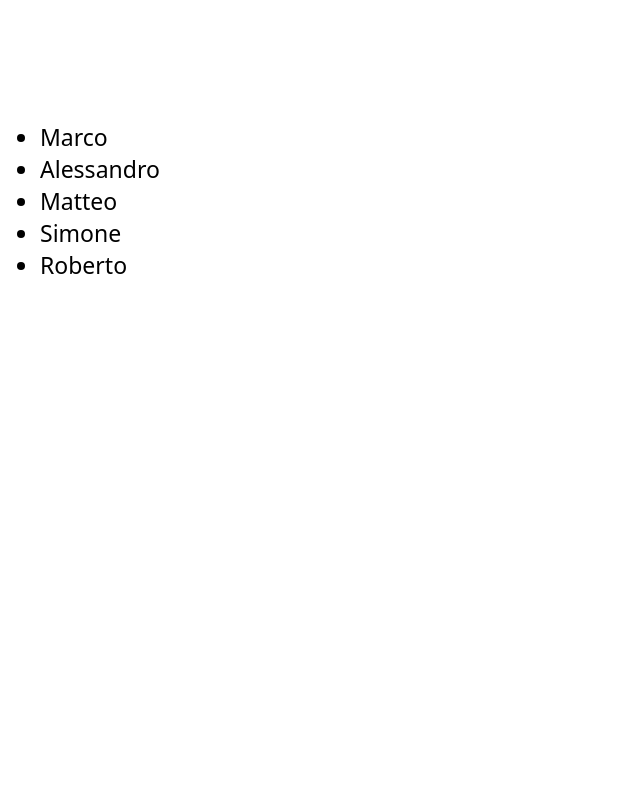
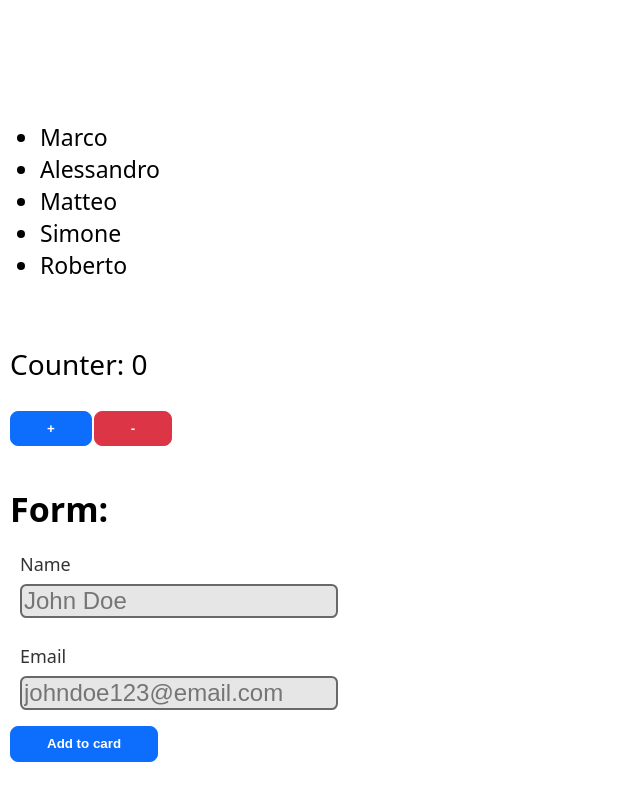
Before and after one commit to capurrooalessandro/aulab-selfwork-introduzione-react, a React (Vite) app: page / in a window 1280 px wide. Shown: the part 695-1495 px from the top of the page, without its empty margins (0-640 px from the left). Before the commit the page ends 1082 px from the top, so only its background shows below. Built offline with nearby package versions, Linux system fonts and the light colour scheme.

Commit message:
added card and form components (Selfwork State Management)

```diff
--- a/index.html
+++ b/index.html
@@ -5,7 +5,7 @@
 	<meta charset="UTF-8" />
 	<link rel="icon" type="image/svg+xml" href="/vite.svg" />
 	<meta name="viewport" content="width=device-width, initial-scale=1.0" />
-	<title>Selfwork "Introduzione a React" | Aulab - Specializzazione React</title>
+	<title>Selfwork Specializzazione React | Aulab</title>
 </head>
 
 <body>
--- a/src/App.jsx
+++ b/src/App.jsx
@@ -1,6 +1,8 @@
 import Navbar from "./components/Navbar";
 import Header from "./components/Header";
 import List from "./components/List";
+import Counter from "./components/Counter";
+import Form from "./components/Form";
 
 export default function App() {
 	const list = ["Marco", "Alessandro", "Matteo", "Simone", "Roberto"]
@@ -9,6 +11,8 @@ export default function App() {
 			<Navbar/>
 			<Header title="Titolo"/>
 			<List list={list}></List>
+			<Counter/>
+			<Form/>
 		</>
 	)
 }
--- /dev/null
+++ b/src/components/Counter.jsx
@@ -0,0 +1,21 @@
+import { useState } from "react"
+
+export default function Counter() {
+    const [counter, setCounter] = useState(0);
+
+    const incrementByOne = () => {
+        setCounter((prev) => prev + 1);
+    }
+
+    const decrementByOne = () => {
+        setCounter((prev) => prev - 1);
+    }
+
+    return (
+        <section className="counter-container">
+            <p>Counter: {counter}</p>
+            <button type="button" className="btn btn-increment" onClick={incrementByOne}>+</button>
+            <button type="button" className="btn btn-decrement" onClick={decrementByOne}>-</button>
+        </section>
+    )
+}
--- /dev/null
+++ b/src/components/Form.jsx
@@ -0,0 +1,60 @@
+import { useState } from "react"
+
+export default function Form() {
+    const [formData, setFormData] = useState({ name: "", email: "" });
+    const [submitted, setSubmitted] = useState(null);
+
+    const handleChange = (e) => {
+        const { name, value } = e.target;
+        setFormData((prev) => ({ ...prev, [name]: value }));
+    }
+
+    const handleSubmit = (e) => {
+        e.preventDefault();
+        setSubmitted(formData);
+        setFormData({ name: "", email: "" }) //svuota i campi dopo il submit
+    }
+
+    return (
+        <section className="form-container">
+            <h3 className="form-title">Form:</h3>
+            <form onSubmit={handleSubmit} className="form-group">
+
+                <div className="form-field">
+                    <label htmlFor="name" className="form-label">Name</label>
+                    <input
+                        type="text"
+                        className="form-control"
+                        id="name"
+                        name="name"
+                        placeholder="John Doe"
+                        value={formData.name}
+                        onChange={handleChange}
+                    />
+                </div>
+
+                <div className="form-field">
+                    <label htmlFor="email" className="form-label">Email</label>
+                    <input
+                        type="email"
+                        name="email"
+                        className="form-control"
+                        id="email"
+                        placeholder="johndoe123@email.com"
+                        value={formData.email}
+                        onChange={handleChange}
+                    />
+                </div>
+
+                <button type="submit" className="btn btn-submit">Add to card</button>
+            </form>
+
+            {submitted && (
+                <article className="card">
+                    <h3>Name: {submitted.name}</h3>
+                    <p>Email: {submitted.email}</p>
+                </article>
+            )}
+        </section>
+    )
+}
--- a/src/index.css
+++ b/src/index.css
@@ -14,6 +14,31 @@
 	--navbar-color: #e3e3e3;
 	--nav-link: #4a4a4a;
 	--nav-link-hover: #1b1b1b;
+
+	--btn-color: #fff;
+	--btn-increment-bg-color: #0d6efd;
+	--btn-increment-border-color: var(--btn-increment-bg-color);
+	--btn-increment-bg-color-hover: #0b5ed7;
+	--btn-increment-border-color-hover: #0a58ca;
+	--btn-increment-bg-color-active: #0a58ca;
+	--btn-increment-border-color-active: #0a53be;
+
+	--btn-submit-bg-color: var(--btn-increment-bg-color);
+	--btn-submit-border-color: var(--btn-increment-border-color);
+	--btn-submit-bg-color-hover: var(--btn-increment-bg-color-hover);
+	--btn-submit-border-color-hover: var(--btn-increment-border-color-hover);
+	--btn-submit-bg-color-active: var(--btn-increment-bg-color-active);
+	--btn-submit-border-color-active: var(--btn-increment-border-color-active);
+
+	--btn-decrement-bg-color: #dc3545;
+	--btn-decrement-border-color: var(--btn-decrement-bg-color);
+	--btn-decrement-bg-color-hover: #bb2d3b;
+	--btn-decrement-border-color-hover: #b02a37;
+	--btn-decrement-bg-color-active: #b02a37;
+	--btn-decrement-border-color-active: #a52834;
+
+	--card-bg: #99ff8c;
+	--card-border-color: #272727;
 }
 
 body {
@@ -82,6 +107,22 @@ ul .array-list {
 	font-size: 23px;
 }
 
+.form-title{
+	font-size: 34px;
+	margin: 0 0 10px;
+}
+
+.form-container, .counter-container{
+	padding: 20px 10px 20px 10px;
+}
+
+.counter-container p {
+	font-size: 28px;
+}
+
+.form-field {
+	padding: 10px 10px 16px 10px;
+}
 
 .form-label {
 	display: inline-block;
@@ -97,10 +138,60 @@ ul .array-list {
 	color: var(--form-color);
 	border: 2px solid var(--form-border-color);
 	border-radius: 0.4rem;
-	margin-bottom: 0.5rem;
 }
 
 .form-control:focus {
 	background: var(--form-background-focus);
 	color: var(--form-color-focus);
 }
+
+.btn {
+    display: inline-block;
+    padding: 10px 36px;
+    border-radius: 8px;
+    font-weight: 600;
+    text-decoration: none;
+    line-height: 1;
+    user-select: none;
+	margin-right: 2px;
+	color: var(--btn-color);
+}
+
+.btn-increment, .btn-submit {
+	background: var(--btn-increment-bg-color);
+	border: 1px solid var(--btn-increment-border-color);
+}
+
+.btn-decrement {
+	background: var(--btn-decrement-bg-color);
+	border: 1px solid var(--btn-decrement-border-color);
+}
+
+.btn-decrement:hover {
+	background: var(--btn-decrement-bg-color-hover);
+	border-color: var(--btn-decrement-border-color-hover);
+}
+
+.btn-decrement:active {
+	background: var(--btn-decrement-bg-color-active);
+	border-color: var(--btn-decrement-border-color-active);
+}
+
+.btn-increment:hover, .btn-submit:hover {
+	background: var(--btn-increment-bg-color-hover);
+	border-color: var(--btn-increment-border-color-hover);
+}
+
+.btn-increment:active, .btn-submit:active {
+	background: var(--btn-increment-bg-color-active);
+	border-color: var(--btn-increment-border-color-active);
+}
+
+.card {
+	margin-top: 26px;
+	padding: 16px;
+	border: 1px solid var(--card-border-color);
+	border-radius: 12px;
+	background: var(--card-bg);
+	max-width: 320px;
+}
```
